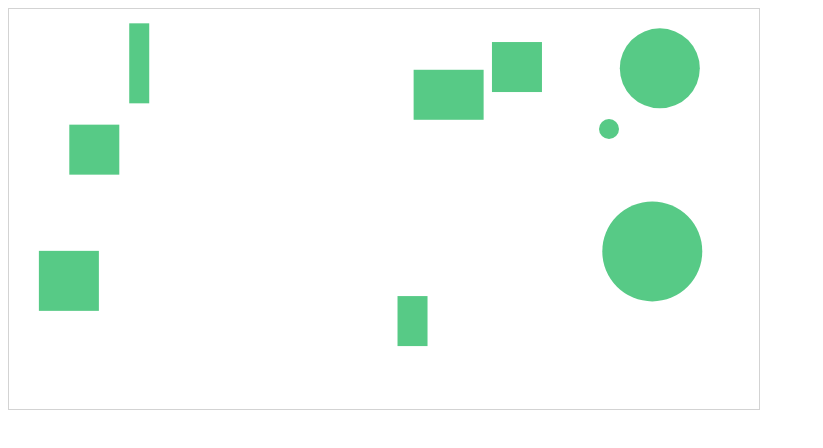
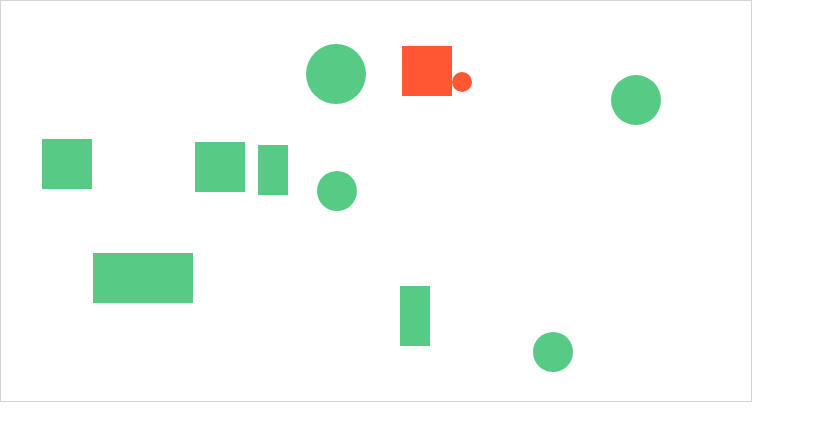
Before and after one commit to Gavin-L26/CollisionJS, a plain HTML site: page example.html in a window 1280 px wide. Shown: the whole page, without its empty margins (0-823 px from the left). Drawn offline with nearby package versions, Linux system fonts and the light colour scheme.

Commit message:
changed from canvas to using css dom manipulation

```diff
--- a/example.html
+++ b/example.html
@@ -6,12 +6,17 @@
 
     <title>Interaima Example</title>
 
-    <script type="text/javascript" src="interanima.js"></script>
-    <script type="text/javascript" src="example.js"></script>
+    <script src="https://ajax.googleapis.com/ajax/libs/jquery/3.5.1/jquery.min.js"></script>
+    <script defer type="text/javascript" src="interanima.js"></script>
+    <script defer type="text/javascript" src="example.js"></script>
 </head>
 
 <body>
-    <canvas id="canvas" width="750" height="400" style="border:1px solid lightgrey;">
+    <!-- <canvas id="canvas" width="750" height="400" style="border:1px solid lightgrey;"> -->
+    <div id="examples">
+        <div id="example1" style="position: absolute; left: 0; top: 0; width: 750px; height: 400px; border: 1px solid lightgray;">
+        </div>
+    </div>
 
 </body>
 
--- a/example.js
+++ b/example.js
@@ -1,16 +1,20 @@
 "use strict";
 
-window.onload = function () {
-	const canvas = document.getElementById("canvas");
-	const context = this.canvas.getContext("2d");
-	let movingObjects = new InteractiveObjects(canvas, context);
-	movingObjects.addRect(250, 50, 50, 50, 50, 50);
-	movingObjects.addRect(250, 250, 0, -80, 20, 80);
-	movingObjects.addRect(250, 150, 40, 100, 60, 60);
-	movingObjects.addRect(320, 260, 0, 0, 30, 50);
-	movingObjects.addRect(260, 0, -30, 90, 70, 50);
-	movingObjects.addRect(80, 60, 50, -50, 50, 50);
-	movingObjects.addCir(450, 20, 30, 20, 10);
-	movingObjects.addCir(550, 75, -70, 80, 50);
-	movingObjects.addCir(700, 100, -30, 20, 40);
-};
+const example1 = $("#example1");
+// const x = example1.getBoundingClientRect().x;
+// const y = example1.getBoundingClientRect().y;
+// const width = example1.getBoundingClientRect().width;
+// const height = example1.getBoundingClientRect().height;
+
+const objects = new InteractiveObjects("#example1");
+objects.addRect(0, 0, 50, 50, 50, 50);
+objects.addRect(100, 100, -40, -50, 50, 50);
+objects.addRect(170, 170, -40, 0, 100, 50);
+objects.addRect(700, 10, -80, 50, 30, 60);
+objects.addRect(10, 170, 90, 0, 30, 50);
+objects.addCir(300, 80, 80, -10, 20);
+objects.addRect(250, 90, 0, 0, 50, 50);
+objects.addCir(200, 0, -90, 90, 30);
+objects.addCir(350, 20, 20, 10, 10);
+objects.addCir(400, 120, -70, 30, 20);
+objects.addCir(450, 90, 0, -90, 25);
--- a/interanima.js
+++ b/interanima.js
@@ -3,8 +3,8 @@
 
 // A movable object
 class MovingObject {
-	constructor(context, x, y, vx, vy) {
-		this.context = context;
+	constructor(element, x, y, vx, vy) {
+		this.element = element;
 		this.x = x;
 		this.y = y;
 		this.vx = vx;
@@ -16,53 +16,58 @@ class MovingObject {
 
 // A rectangle shaped moving object
 class Rectangle extends MovingObject {
-	constructor(context, x, y, vx, vy, width, height) {
-		super(context, x, y, vx, vy);
-		this.shape = "rect";
+	constructor(element, x, y, vx, vy, width, height) {
+		super(element, x, y, vx, vy);
 		this.width = width;
 		this.height = height;
+		this.shape = "rect";
 	}
 
 	draw() {
 		// Draw a simple rectangle
-		this.context.fillStyle = this.isColliding ? "#FF5733" : "#57CA86"; //Change colour for better demostration
-		this.context.fillRect(this.x, this.y, this.width, this.height);
+		this.element.style.backgroundColor = this.isColliding
+			? "#FF5733"
+			: "#57CA86"; //Change colour for better demostration
 	}
 
 	update(secondsPassed) {
 		// Update new position with the set velocity
 		this.x += this.vx * secondsPassed;
 		this.y += this.vy * secondsPassed;
+
+		this.element.style.left = this.x + "px";
+		this.element.style.top = this.y + "px";
 	}
 }
 
 // A circle shaped moving object
 class Circle extends MovingObject {
-	constructor(context, x, y, vx, vy, radius) {
-		super(context, x, y, vx, vy);
+	constructor(element, x, y, vx, vy, radius) {
+		super(element, x, y, vx, vy);
 		this.radius = radius;
 		this.shape = "cir";
 	}
 
 	draw() {
 		// Draw a simple circle
-		this.context.beginPath();
-		this.context.fillStyle = this.isColliding ? "#FF5733" : "#57CA86"; //Change colour for better demostration
-		this.context.arc(this.x, this.y, this.radius, 0, 2 * Math.PI);
-		this.context.fill();
+		this.element.style.backgroundColor = this.isColliding
+			? "#FF5733"
+			: "#57CA86"; //Change colour for better demostration
 	}
 
 	update(secondsPassed) {
 		// Update new position with the set velocity
 		this.x += this.vx * secondsPassed;
 		this.y += this.vy * secondsPassed;
+
+		this.element.style.left = this.x + "px";
+		this.element.style.top = this.y + "px";
 	}
 }
 
 //Can be mapped to a canvas and control the movements of all movingobjects in it
-function InteractiveObjects(canvas, context) {
-	this.canvas = canvas;
-	this.context = context;
+function InteractiveObjects(parentId) {
+	this.parentId = parentId;
 	this.oldTimeStamp = 0;
 	this.movingObjects = [];
 }
@@ -70,8 +75,12 @@ function InteractiveObjects(canvas, context) {
 InteractiveObjects.prototype = {
 	//Add a new rectangle to the canvas at the given position with given dimension and given velocity
 	addRect: function (x, y, vx, vy, width, height) {
-		const rect = new Rectangle(this.context, x, y, vx, vy, width, height);
+		const rectElement = document.createElement("div");
+		rectElement.style = `position: absolute; left: ${x}px; top:${y}px; width: ${width}px; height: ${height}px; background-color: Aqua;`;
+		const rect = new Rectangle(rectElement, x, y, vx, vy, width, height);
 		this.movingObjects.push(rect);
+		const parent = $(this.parentId);
+		parent.append(rectElement);
 
 		window.requestAnimationFrame((timeStamp) => {
 			this.frameLoop(timeStamp);
@@ -79,8 +88,14 @@ InteractiveObjects.prototype = {
 	},
 
 	addCir: function (x, y, vx, vy, radius) {
-		const cir = new Circle(this.context, x, y, vx, vy, radius);
+		const cirElement = document.createElement("div");
+		cirElement.style = `position: absolute; left: ${x}px; top:${y}px; width: ${
+			radius * 2
+		}px; height: ${radius * 2}px; border-radius: 50%; background-color: Aqua;`;
+		const cir = new Circle(cirElement, x, y, vx, vy, radius);
 		this.movingObjects.push(cir);
+		const parent = $(this.parentId);
+		parent.append(cirElement);
 
 		window.requestAnimationFrame((timeStamp) => {
 			this.frameLoop(timeStamp);
@@ -102,9 +117,6 @@ InteractiveObjects.prototype = {
 		this.detectEdgeCollisions();
 		this.detectCollisions();
 
-		// Erase all drawings on canvas
-		this.CleanCanvas();
-
 		// Redraw objects
 		for (let i = 0; i < this.movingObjects.length; i++) {
 			this.movingObjects[i].draw();
@@ -120,7 +132,7 @@ InteractiveObjects.prototype = {
 		}
 
 		for (let i = 0; i < this.movingObjects.length; i++) {
-			let obj = this.movingObjects[i];
+			const obj = this.movingObjects[i];
 			let overlap;
 
 			//Check overlap
@@ -135,15 +147,49 @@ InteractiveObjects.prototype = {
 				obj.isColliding = true;
 
 				if (overlap == 1) {
-					obj.vx = -obj.vx;
+					const oldvx = obj.vx;
+					obj.vx = 0 - oldvx;
 				}
 
 				if (overlap == 2) {
-					obj.vy = -obj.vy;
+					const oldvy = obj.vy;
+					obj.vy = 0 - oldvy;
 				}
 			}
 		}
 	},
+
+	// //Detect whether an object has touched the mouse
+	// detectMouseCollisions: function () {
+	// 	for (let i = 0; i < this.movingObjects.length; i++) {
+	// 		this.movingObjects[i].isColliding = false;
+	// 	}
+
+	// 	for (let i = 0; i < this.movingObjects.length; i++) {
+	// 		let obj = this.movingObjects[i];
+	// 		let overlap;
+
+	// 		//Check overlap
+	// 		if (obj.shape == "rect") {
+	// 			overlap = this.overlapRectEdge(obj.x, obj.y, obj.width, obj.height);
+	// 		} else {
+	// 			overlap = this.overlapCirEdge(obj.x, obj.y, obj.radius);
+	// 		}
+
+	// 		// change velocity
+	// 		if (overlap != 0) {
+	// 			obj.isColliding = true;
+
+	// 			if (overlap == 1) {
+	// 				obj.vx = -obj.vx;
+	// 			}
+
+	// 			if (overlap == 2) {
+	// 				obj.vy = -obj.vy;
+	// 			}
+	// 		}
+	// 	}
+	// },
 
 	//Detect the collision between any two movingObjects in the canvas
 	detectCollisions: function () {
@@ -241,12 +287,16 @@ InteractiveObjects.prototype = {
 		}
 	},
 
-	//Checks for a rectangle overlapping an edge of the canvas
+	//Checks for a rectangle overlapping an edge of the parent
 	overlapRectEdge: function (x, y, w, h) {
-		if (x <= 0 || x + w >= this.canvas.width) {
+		const position = $(this.parentId).position();
+		const parentWidth = $(this.parentId).width();
+		const parentHeight = $(this.parentId).height();
+
+		if (x <= position.left || x + w >= position.left + parentWidth) {
 			return 1;
 		}
-		if (y <= 0 || y + h >= this.canvas.height) {
+		if (y <= position.top || y + h >= position.top + parentHeight) {
 			return 2;
 		}
 		return 0;
@@ -254,10 +304,14 @@ InteractiveObjects.prototype = {
 
 	//Checks for a circle overlapping an edge of the canvas
 	overlapCirEdge: function (x, y, r) {
-		if (x - r <= 0 || x + r >= this.canvas.width) {
+		const position = $(this.parentId).position();
+		const parentWidth = $(this.parentId).width();
+		const parentHeight = $(this.parentId).height();
+
+		if (x <= position.left || x + 2 * r >= position.left + parentWidth) {
 			return 1;
 		}
-		if (y - r <= 0 || y + r >= this.canvas.height) {
+		if (y <= position.top || y + 2 * r >= position.top + parentHeight) {
 			return 2;
 		}
 		return 0;
@@ -287,8 +341,8 @@ InteractiveObjects.prototype = {
 	overlapRectCir: function (x1, y1, w1, h1, x2, y2, r2) {
 		// x and y distance between the center of the circle
 		// and the center of the rectangle
-		const dx = Math.abs(x2 - x1 - w1 / 2);
-		const dy = Math.abs(y2 - y1 - h1 / 2);
+		const dx = Math.abs(x2 + r2 - x1 - w1 / 2);
+		const dy = Math.abs(y2 + r2 - y1 - h1 / 2);
 
 		//definately not overlapping
 		if (dx > w1 / 2 + r2 || dy > h1 / 2 + r2) {
@@ -306,9 +360,4 @@ InteractiveObjects.prototype = {
 
 		return Math.pow(rx, 2) + Math.pow(ry, 2) <= Math.pow(r2, 2);
 	},
-
-	//Clean the canvas for every frame to redraw
-	CleanCanvas: function () {
-		this.context.clearRect(0, 0, this.canvas.width, this.canvas.height);
-	},
 };
```
